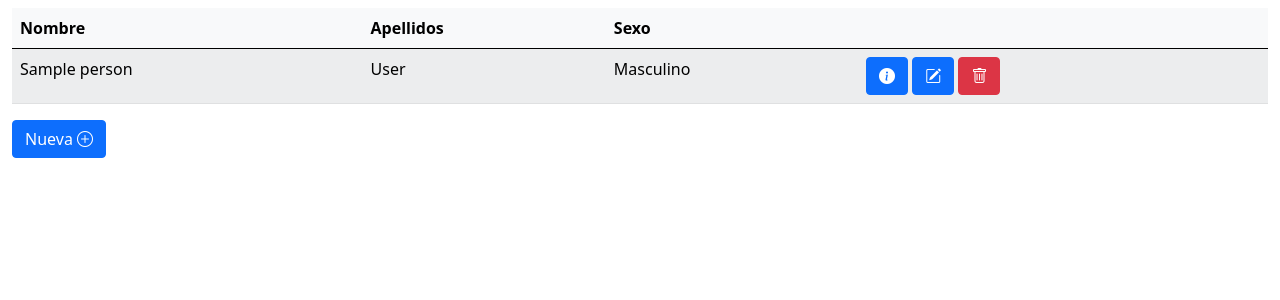
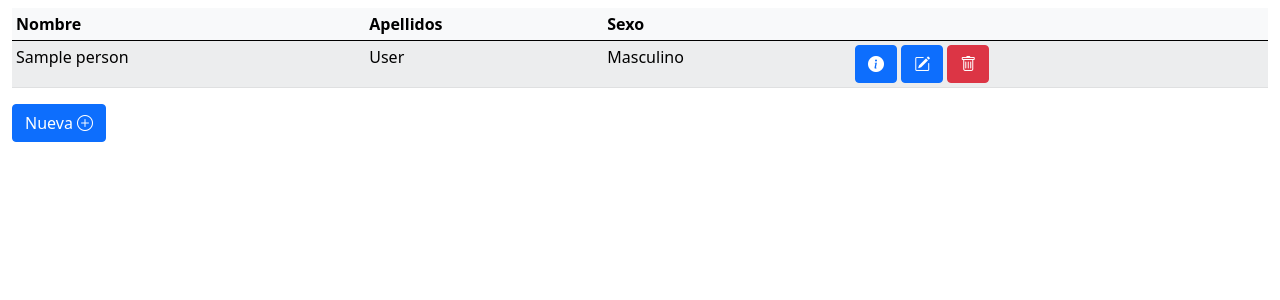
Before and after one commit to johan8863/complains-system, a Django app: page /apoblacion/persons/list/ in a window 1280 px wide. Shown: the part 60-360 px from the top of the page. Run offline with Django 3.2, Linux system fonts and the light colour scheme; a user stored in the database is signed in; tables that the repository leaves empty hold one stand-in row (values such as "Sample post"); some libraries are stand-ins or nearby versions.

Commit message:
table-sm class

```diff
--- a/complains/templates/complains/complains_list.html
+++ b/complains/templates/complains/complains_list.html
@@ -2,7 +2,7 @@
 
 {% block workspace %}
 
-<table class="table table-light table-striped table-hover">
+<table class="table table-light table-striped table-hover table-sm">
     <thead>
         <tr>
             <th>Fecha</th>
--- a/entities/templates/entities/entities_list.html
+++ b/entities/templates/entities/entities_list.html
@@ -2,7 +2,7 @@
 
 {% block workspace %}
 
-<table class="table table-light table-striped table-hover">
+<table class="table table-light table-striped table-hover table-sm">
     <thead>
         <tr>
             <th>Nombre</th>
--- a/organisms/templates/organisms/organisms_list.html
+++ b/organisms/templates/organisms/organisms_list.html
@@ -2,7 +2,7 @@
 
 {% block workspace %}
 
-<table class="table table-light table-striped table-hover">
+<table class="table table-light table-striped table-hover table-sm">
     <thead>
         <tr>
             <th>Nombre</th>
--- a/persons/templates/persons/persons_list.html
+++ b/persons/templates/persons/persons_list.html
@@ -2,7 +2,7 @@
 
 {% block workspace %}
 
-<table class="table table-light table-striped table-hover">
+<table class="table table-light table-striped table-hover table-sm">
     <thead>
         <tr>
             <th>Nombre</th>
--- a/promoters/templates/promoters/promoters_list.html
+++ b/promoters/templates/promoters/promoters_list.html
@@ -2,7 +2,7 @@
 
 {% block workspace %}
 
-<table class="table table-light table-striped table-hover">
+<table class="table table-light table-striped table-hover table-sm">
     <thead>
         <tr>
             <th>Nombre</th>
```
